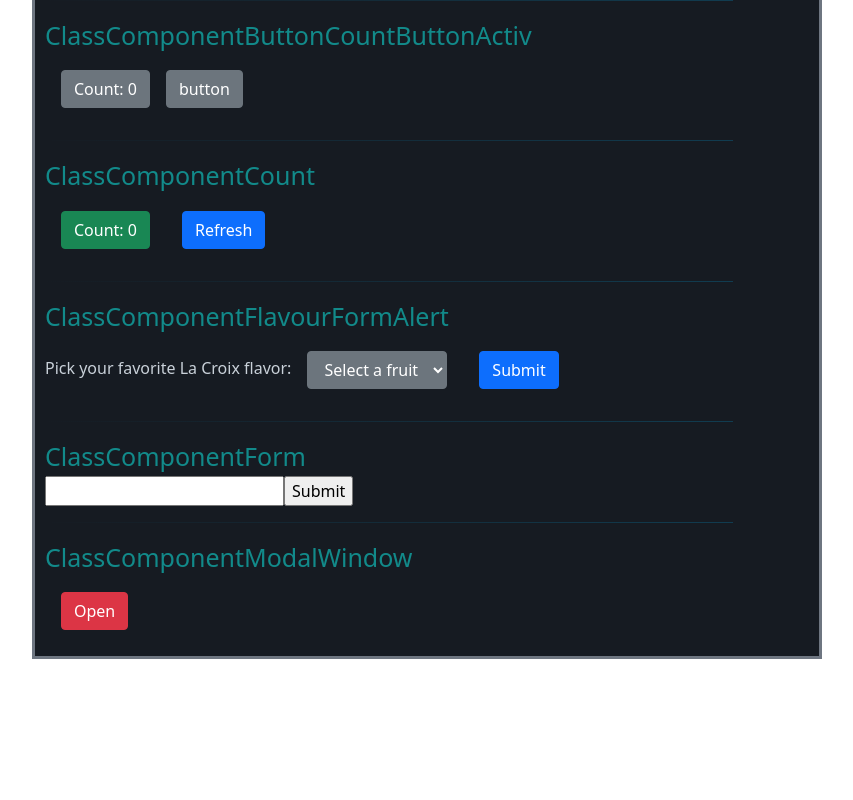
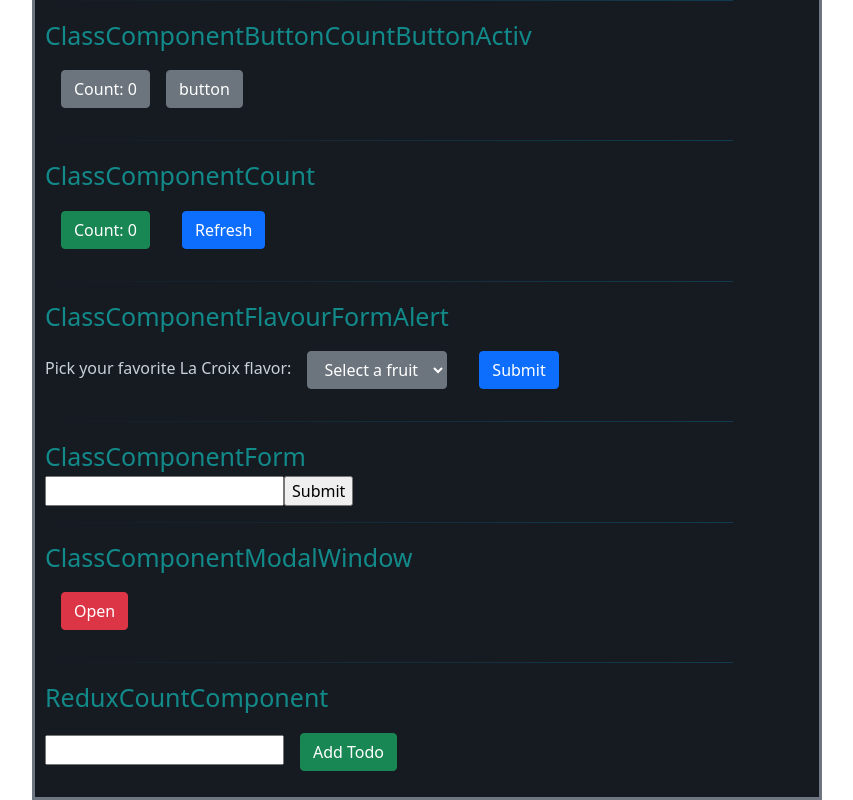
Before and after one commit to EvgeniyOl/CV-React, a React (Create React App) app: page /#/test in a window 1280 px wide. Shown: the part 1141-1941 px from the top of the page, without its empty margins (318-1171 px from the left). Before the commit the page ends 1800 px from the top, so only its background shows below. Built offline with nearby package versions, Linux system fonts and the light colour scheme.

Commit message:
reduxToolkit

```diff
--- /dev/null
+++ b/src/Store/ToDoSlice.js
@@ -0,0 +1,29 @@
+import { createSlice } from "@reduxjs/toolkit";
+
+
+const todoSlice = createSlice({
+   name: 'todos',
+   initialState: {
+      todos: [],
+   },
+   reducers: {
+      addToDo(state, action) {
+         state.todos.push({
+            id: new Date().toISOString(),
+            text: action.payload.text,
+            complited:false,
+         })
+      },
+      removeToDo(state, action) {
+         state.todos = state.todos.filter(todo => todo.id !== action.payload.id);
+      },
+      toggleToDoComplite(state, action) {
+         const toggledTodo = state.todos.find(todo => todo.id === action.payload.id);
+         toggledTodo.complited = !toggledTodo.complited;
+      },
+
+   },
+});
+
+export const {addToDo, removeToDo, toggleToDoComplite} = todoSlice.actions;
+export default todoSlice.reducer;
--- /dev/null
+++ b/src/Store/index.js
@@ -0,0 +1,8 @@
+import { configureStore } from "@reduxjs/toolkit";
+import todoReducer from './ToDoSlice.js';
+
+export default configureStore({
+   reducer: {
+      todos: todoReducer,
+   }
+});
--- a/src/components/Body/Test/Test.jsx
+++ b/src/components/Body/Test/Test.jsx
@@ -1,4 +1,3 @@
-import Editor from "@toast-ui/editor";
 import React from "react";
 import { ButtonCount } from "./ButtonCount";
 import Count from "./Count";
@@ -10,6 +9,7 @@ import { UseStateHookCount } from "./Hooks/UseStateHook";
 import ModalWindow from "./Modal/ModalWindow";
 import style from "./Test.module.css";
 import TodoBox from "./ToDoBox/TestToDoBox";
+import { AppTodoList } from "./TodoList/AppTodoList";
 
 export default class Test extends React.Component {
    render() {
@@ -100,6 +100,14 @@ export default class Test extends React.Component {
                </div>
             </div>
 
+            <hr />
+
+            <div>
+               <div className={style.title}>ReduxCountComponent</div>
+               <div>
+                  <AppTodoList />
+               </div>
+            </div>
 
 
          </div>
--- /dev/null
+++ b/src/components/Body/Test/TodoList/AppTodoList.jsx
@@ -0,0 +1,23 @@
+import { useState } from "react"
+import ToDoList from "./ToDoList"
+import { useDispatch } from "react-redux";
+import { InputField } from "./InputField";
+import { addToDo } from "../../../../Store/ToDoSlice";
+
+export const AppTodoList = () => {
+   const [text, setText] = useState('');
+   const dispatch = useDispatch();
+
+   const addTask = () => {
+      dispatch(addToDo({ text }))
+      setText('');
+   };
+
+
+   return (
+      <div>
+         <InputField text={text} handleInput={setText} handleSubmit={addTask} />
+         <ToDoList />
+      </div >
+   )
+}
--- /dev/null
+++ b/src/components/Body/Test/TodoList/InputField.jsx
@@ -0,0 +1,8 @@
+export const InputField = ({ text, handleInput, handleSubmit }) => {
+   return (
+      <label>
+         <input value={text} onChange={(e) => handleInput(e.target.value)} />
+         <button className="btn btn-success m-3" onClick={handleSubmit}>Add Todo</button>
+      </label >
+   )
+}
--- /dev/null
+++ b/src/components/Body/Test/TodoList/ToDoList.jsx
@@ -0,0 +1,18 @@
+import ToDoSlice from "../../../../Store/ToDoSlice";
+import TodoItem from './TodoItem';
+import { useSelector } from "react-redux";
+
+const ToDoList = () => {
+   const todos = useSelector(state => state.todos.todos);
+   return (
+      <ul className="list-group">
+         {todos.map((todo) => (
+            <TodoItem
+               key={todo.id}
+               {...todo}
+            />
+         ))}
+      </ul>
+   )
+}
+export default ToDoList;
--- /dev/null
+++ b/src/components/Body/Test/TodoList/TodoItem.jsx
@@ -0,0 +1,18 @@
+import { useDispatch } from "react-redux";
+import { removeToDo, toggleToDoComplite } from "../../../../Store/ToDoSlice";
+
+export const TodoItem = ({ id, text, complited }) => {
+   const dispatch = useDispatch();
+   return (
+      <li className="list-group-item mb-3">
+
+         <input type="checkbox"
+            checked={complited}
+            onChange={() => dispatch(toggleToDoComplite({ id }))}
+         />
+         <span> {text}</span>
+         <button className="btn-close m-3" onClick={() => dispatch(removeToDo({ id }))}></button>
+      </li>
+   )
+}
+export default TodoItem;
--- a/src/index.js
+++ b/src/index.js
@@ -5,13 +5,19 @@ import "bootstrap/dist/css/bootstrap.min.css";
 import App from "./App";
 import reportWebVitals from "./reportWebVitals";
 import { HashRouter } from "react-router-dom";
+import { Provider } from "react-redux"; //Подключаем Provider чтобы прокинуть в приложение store
+import store from './Store';
+
+
 
 ReactDOM.render(
-  <React.StrictMode>
-    <HashRouter>
-      <App />
-    </HashRouter>
-  </React.StrictMode>,
+    <React.StrictMode>
+      <HashRouter >
+        <Provider store={store}>
+         <App />
+        </Provider>
+      </HashRouter>
+    </React.StrictMode>,
   document.getElementById("root")
 );
 
```
